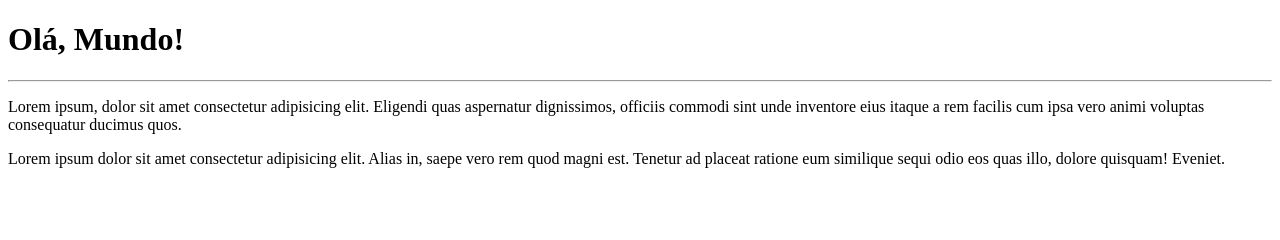
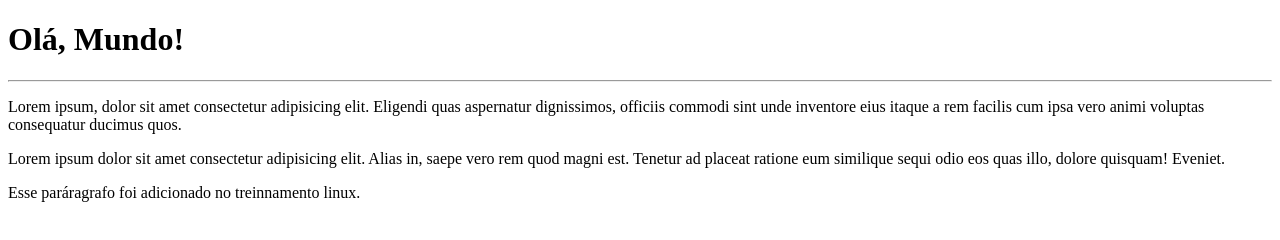
Before and after one commit to givanildocardosotavares-create/Ola-Mundo, a plain HTML site: page site-exemplo/index.html in a window 1280 px wide. Drawn offline with Linux system fonts and the light colour scheme.

Commit message:
mudei o arquivo index

```diff
--- a/site-exemplo/index.html
+++ b/site-exemplo/index.html
@@ -10,5 +10,6 @@
     <hr>
     <p>Lorem ipsum, dolor sit amet consectetur adipisicing elit. Eligendi quas aspernatur dignissimos, officiis commodi sint unde inventore eius itaque a rem facilis cum ipsa vero animi voluptas consequatur ducimus quos.</p>
     <p>Lorem ipsum dolor sit amet consectetur adipisicing elit. Alias in, saepe vero rem quod magni est. Tenetur ad placeat ratione eum similique sequi odio eos quas illo, dolore quisquam! Eveniet.</p>
+    <p>Esse paráragrafo foi adicionado no treinnamento linux.</p>
 </body>
 </html>
```
